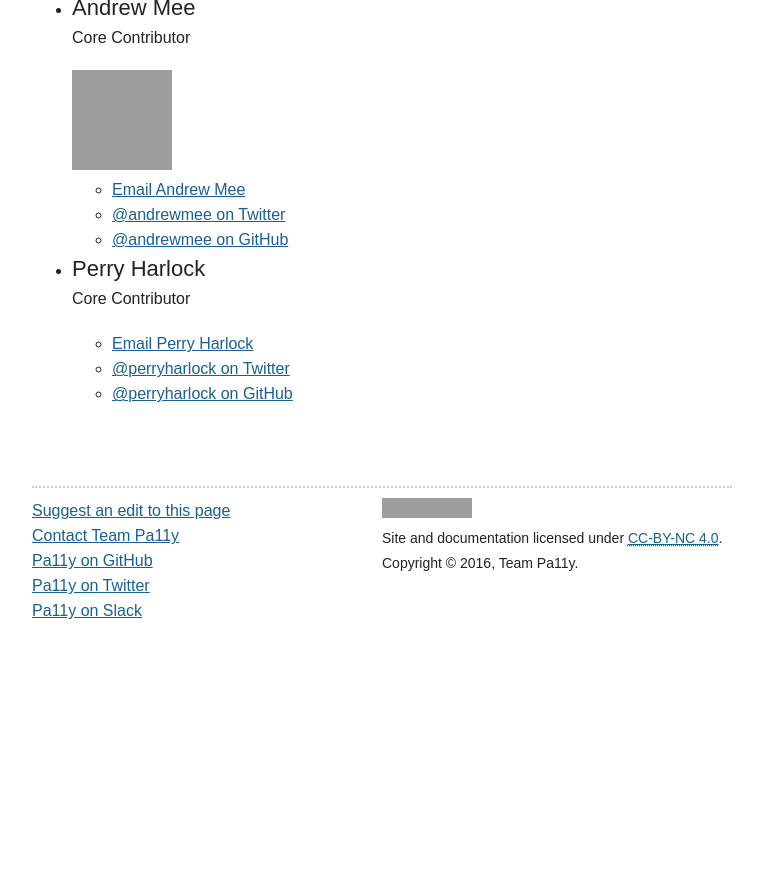
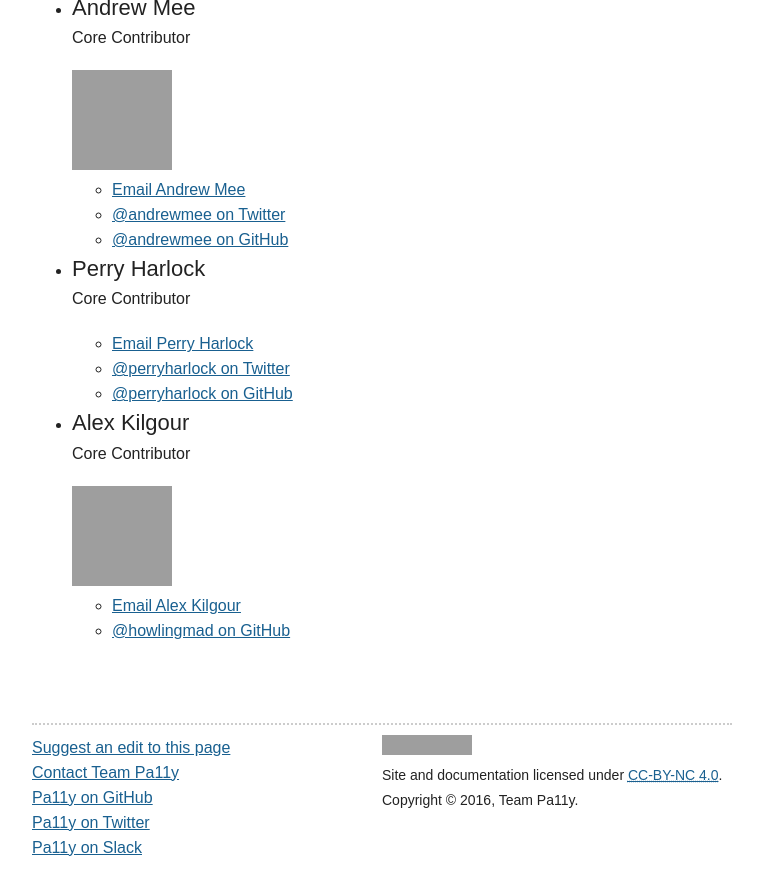
Before and after one commit to pa11y/pa11y.github.io, a Jekyll site: the page built from pages/contact.md, in a window 1280 px wide and 900 px high, scrolled down 1664 px. Shown: the top 895 px of the window, without its empty margins (258-1021 px from the left). Built offline with Jekyll 4.4.1, drawn with Linux system fonts in a browser that asks for light colours; emoji names are drawn with the system emoji font; before the commit the page ends 2327 px from its top, so only the background shows below that; grey boxes are pictures that could not be loaded.

Commit message:
Add Alex's contact information to the team page

```diff
--- a/_data/team.yml
+++ b/_data/team.yml
@@ -54,3 +54,9 @@
   email: perry@phwebs.co.uk
   twitter: perryharlock
   github: perryharlock
+
+- name: Alex Kilgour
+  role: Core Contributor
+  avatar: 8e5f0e92011faf5e53e6ceac2468c05e
+  email: alex@kil.gr
+  github: howlingmad
```
